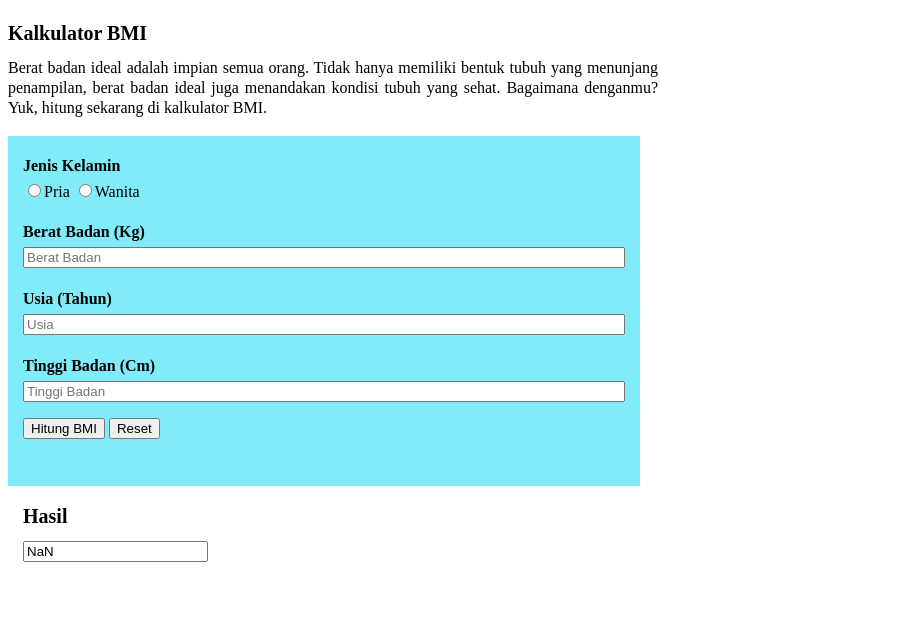
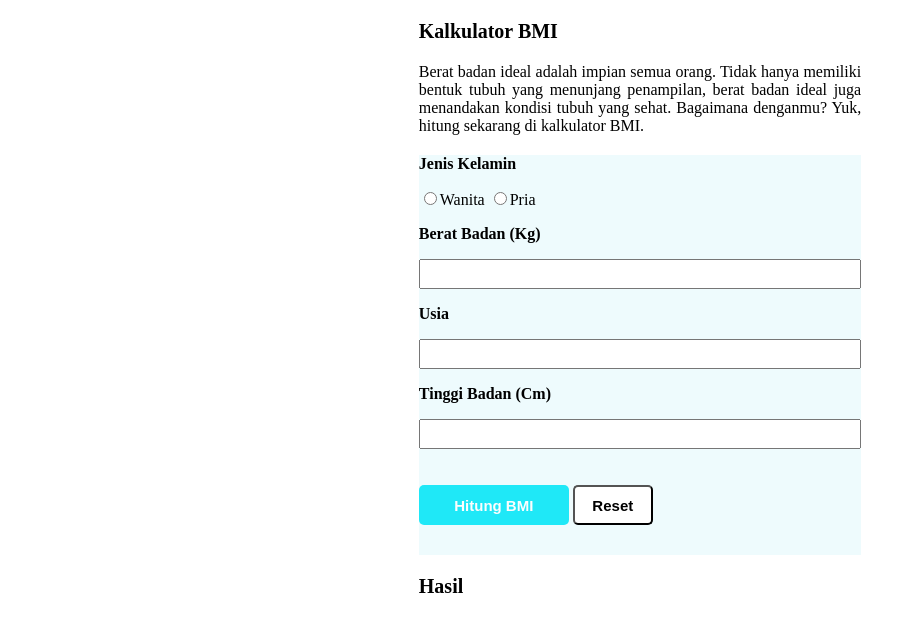
Before and after one commit to SANSAN04/revou, a plain HTML site: page index.html in a window 1280 px wide. Both pictures are taken after a click on the button "Hitung BMI". Shown: the whole page, without its empty margins (0-916 px from the left). Drawn offline with Linux system fonts and the light colour scheme.

Commit message:
Update HTML & Javascript

```diff
--- a/index.html
+++ b/index.html
@@ -1,43 +1,38 @@
 <html lang="en">
     <head>
         <link rel="stylesheet" href="style.css">
-    <meta charset="UTF-8">
-    <meta name="viewport" content="width=device-width, initial-scale=1.0">
-    <title>Kalkulator BMI</title>
       </head>
       <body>
-
         <div class="title">Kalkulator BMI</div>
         <div class="subtitle">Berat badan ideal adalah impian semua orang. Tidak hanya memiliki bentuk tubuh yang menunjang
         penampilan, berat badan ideal juga menandakan kondisi tubuh yang sehat. Bagaimana denganmu?
-    Yuk, hitung sekarang di kalkulator BMI.</div><br>
+        Yuk, hitung sekarang di kalkulator BMI.</div>
 
-    <div class="formBMI">
-<form>
-    <label for="jenisKelamin" class="jenisKelamin">Jenis Kelamin</label><br>
-    <input type="radio" id="jenisKelamin" name="jenisKelamin" value="Pria">Pria
-    <input type="radio" id="jenisKelamin" name="jenisKelamin" value="Wanita">Wanita
-<p>
-    <label for="beratBadan" class="jenisKelamin">Berat Badan (Kg)</label><br>
-    <input type="number" id="beratBadan" name="beratBadan" placeholder="Berat Badan">
-</p>
+      <form class="formBMI" id="form" onsubmit="return validateForm()">
 
-<p>
-    <label for="usia" class="usia">Usia (Tahun)</label><br>
-    <input type="number" id="usia" placeholder="Usia">
-</p>
+            <p class="jenisKelamin">Jenis Kelamin</p>
+            <input class="radioJenkel" type="radio" name="radio" id="female">Wanita
+            <input class="radioJenkel" type="radio" name="radio" id="male">Pria
 
-    <label for="tinggiBadan" class="tinggiBadan">Tinggi Badan (Cm)</label><br>
-    <input type="number" id="tinggiBadan" name="tinggiBadan" placeholder="Tinggi Badan">
+            <p class="beratBadan">Berat Badan (Kg)</p>
+            <input type="number" class="formInput" id="weight" autocomplete="off" required>
 
-<p>
-    <button type="submit" id="hitungBMI">Hitung BMI</button>
-    <button type="reset" id="reset">Reset</button>
-</p>
+            <p class="usia">Usia</p>
+            <input type="number" class="formInput" id="age" autocomplete="off" required>
+
+            <p class="tinggiBadan">Tinggi Badan (Cm)</p>
+            <input type="number" class="formInput" id="height" autocomplete="off" required>
+
+        </div>
+      </div><br><br><br>
+      <button class="buttonSubmit" type="button" id="submit">Hitung BMI</button>
+      <button class="buttonReset" type="reset" id="submit">Reset</button>
       </form>
-<br><br>
-<label for="bmi-output" class="hasil">Hasil</label><br>
-<input type="text" id="bmi-output" class="hasilBMI">
+
+      <div class="hasil">Hasil</div>
+      <form class="h1">
+      </form>
+
       <script src="script.js"></script>
       </body>
 </html>
--- a/script.js
+++ b/script.js
@@ -1,36 +1,55 @@
-var hitungBMI = document.getElementById("hitungBMI");
+var male = document.getElementById("male");
+var female = document.getElementById("female");
+var weight = document.getElementById("weight");
+var age = document.getElementById("age");
+var height = document.getElementById("height");
+var form = document.getElementById("form");
 
-    hitungBMI.addEventListener("click", function (event){
-        event.preventDefault();
-        var jenisKelaminValue = document.getElementById("jenisKelamin").value
-        var beratBadanValue = document.getElementById("beratBadan").value
-        var usiaValue = document.getElementById("usia").value
-        var tinggiBadanValue = document.getElementById("tinggiBadan").value
+function validateForm(){
+  if(age.value=='' || height.value=='' || weight.value=='' || (male.checked==false && female.checked==false)){
+    alert("Semua Form Harus Di Isi !!!");
+    document.getElementById("submit").removeEventListener("click", countBmi);
+  }else{
+    countBmi();
+  }
+}
+document.getElementById("submit").addEventListener("click", validateForm);
 
-        var finalbmi = (beratBadanValue / (tinggiBadanValue * tinggiBadanValue) * 10000);
-        document.getElementById('bmi-output').value = finalbmi;
+function countBmi(){
+  var p = [age.value, height.value, weight.value];
+  if(male.checked){
+    p.push("male");
+  }else if(female.checked){
+    p.push("female");
+  }
+  form.reset();
+  var bmi = Number(p[2])/(Number(p[1])/100*Number(p[1])/100);
 
-        if (finalbmi < 18.5 ) {
-            console.log(finalbmi + "Kekurangan Berat Badan")
-        }
-        else if (finalbmi > 18.5 && finalbmi < 24.9) {
-            console.log(finalbmi + "Normal(Ideal)")
-        }
-        else if (finalbmi > 25.0 && finalbmi < 29.9) {
-            console.log(finalbmi + "Kelebihan Berat Badan")
-        }
-        else if (finalbmi > 30.0) {
-            console.log(finalbmi + "Kegemukan(Obesitas)")
-        }
+  var result = '';
+  if(bmi<18.5){
+    result = 'Kekurangan Berat Badan';
+     }else if(18.5<=bmi&&bmi<=24.9){
+    result = 'Normal (Ideal)';
+     }else if(25<=bmi&&bmi<=29.9){
+    result = 'Kelebihan Berat Badan';
+     }else if(30<=bmi&&bmi<=34.9){
+    result = 'Kegemukan (Obesitas';
+     }
+
+  var h1 = document.createElement("h1");
+  var h2 = document.createElement("h2");
+
+  var t = document.createTextNode(result);
+  var b = document.createTextNode('');
+  var r = document.createTextNode(parseFloat(bmi).toFixed(2));
+
+  h1.appendChild(t);
+  h2.appendChild(b);
+  h2.appendChild(r);
+
+  document.body.appendChild(h1);
+  document.body.appendChild(h2);
+  document.getElementById("submit").removeEventListener("click", countBmi);
+  document.getElementById("submit").removeEventListener("click", validateForm);
 }
-    )
-
-//function bmi-output {
-  //  document.getElementById('bmi-output').value = finalbmi;
-//}
-//function tampilHasilBMI (jenisKelamin, beratBadan, usia, tinggiBadan) {
-   // var  jenisKelaminOutput = document.getElementById("jenisKelaminOutput")
-   // jenisKelaminOutput.textContent = jenisKelamin
-   // var  beratBadanOutput = document.getElementById("beratBadanOutput")
-   // beratBadanOutput.textContent = beratBadan
-// };
+document.getElementById("submit").addEventListener("click", countBmi);
--- a/style.css
+++ b/style.css
@@ -1,67 +1,94 @@
 .title {
     font-size: 20px;
-    width: 650px;
+    width: 35%;
     font-weight: bold;
-    line-height: 50px;
+    margin: 20px auto 20px auto;
 }
 
 .subtitle {
     font-size: 16px;
-    width: 650px;
+    width: 35%;
     text-align: justify;
-    line-height: 20px;
+    margin: 20px auto 20px auto;
 }
 
 .formBMI {
-    background-color: #80ecfa;
-    border-radius: none;
-    box-sizing: border-box;
-    height: 350px;
-    padding: 15px;
-    width: 50%;
-    text-align:justify;
+    background-color: #eefbfd;
+    height: 400px;
+    width: 35%;
+    margin: 20px auto 20px auto;
 }
 
 .jenisKelamin {
     font-weight: bold;
-    line-height: 30px;
+}
+
+.radioJenkel {
+
 }
 
 .beratBadan {
     font-weight: bold;
-    line-height: 30px;
-}
-
-#beratBadan {
-    width: 100%;
 }
 
 .usia {
     font-weight: bold;
-    line-height: 30px;
-}
-
-#usia {
-    width: 100%;
 }
 
 .tinggiBadan {
     font-weight: bold;
-    line-height: 30px;
 }
 
-#tinggiBadan {
+.formInput {
     width: 100%;
+    height: 30px;
 }
 
-.hasil {
+.buttonSubmit {
+  color: #fdfdfd;
+  background-color: #1fe8f7;
+  width: 150px;
+  height: 40px;
+  border: none;
+  border-radius: 5px;
+  font-weight: bold;
+  font-size: 15px;
+}
+
+.buttonReset {
+  line-height: 25px;
+  background-color: #ffffff;
+  font-weight: bold;
+  font-size: 15px;
+  width: 80px;
+  height: 40px;
+  border-radius: 5px;
+}
+
+
+  .text {
+    display: inline-block;
+    margin: 5px 20px 5px 8px;;
+  }
+
+  h1 {
+    font-size: 18px;
+    font-weight: 300;
+    text-align: center;
+    color: #000000;
+    padding-top: 15px;
+    display: block;
+  }
+
+  h2 {
+    font-size: 25px;
+    font-weight: 300;
+    text-align: center;
+  }
+
+  .hasil {
     font-size: 20px;
-    width: 650px;
+    width: 35%;
     font-weight: bold;
-    line-height: 50px;
-
-.hasilBMI {
-    font-weight: bold;
-    line-height: 30px;
-    border: none;
+    margin: 20px auto 20px auto;
 }
```
Lines whose indentation alone changed are shown as unchanged.
